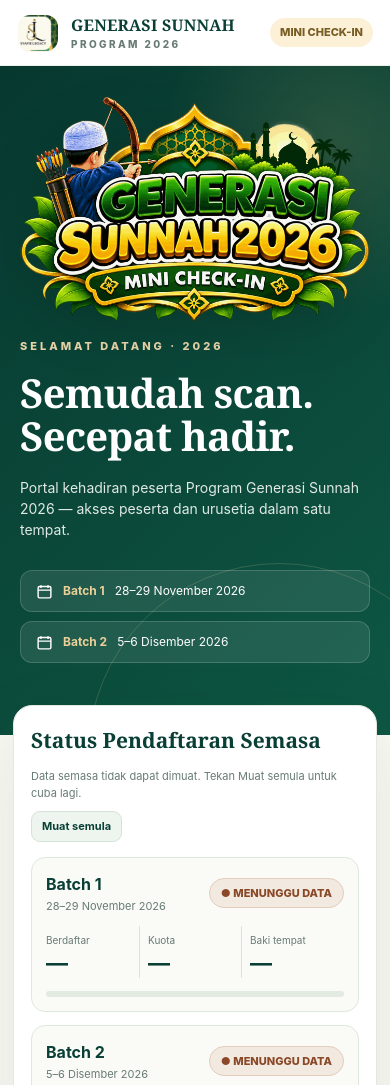
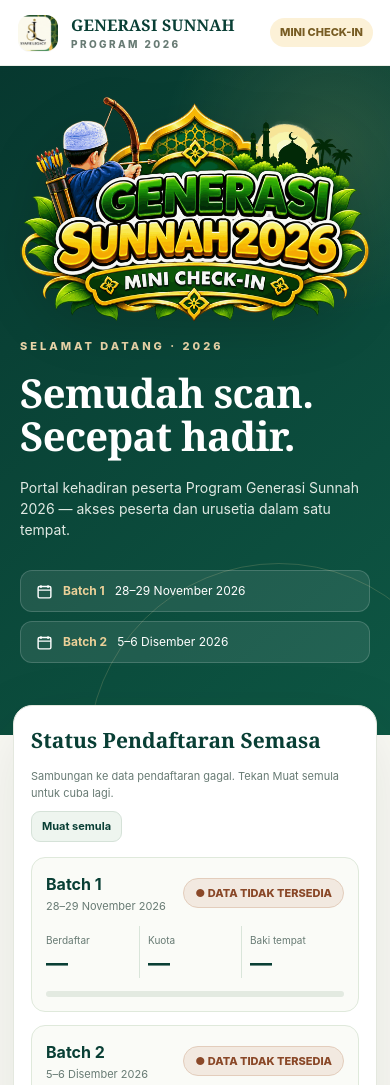
Before and after one commit to shafielegacy/generasisunnah, a plain HTML site: page index.html in a window 390 px wide. Shown: the top 1085 px of the page. Drawn offline with Linux system fonts and the light colour scheme; no server answers.

Commit message:
fix: show explicit quota connection failure on mobile instead of endless waiting

```diff
--- a/index.html
+++ b/index.html
@@ -103,12 +103,19 @@
     gsQuotaUpdated.textContent=/^\d{4}-\d{2}-\d{2} \d{2}:\d{2}$/.test(t)?'Dikemas kini: '+t+' (MYT)':'Dikemas kini daripada spreadsheet';
   };
   function gsQuotaFailure(){
+    if(!gsQuotaLoaded){
+      for(const n of [1,2]){
+        const badge=document.getElementById('quotaStatus'+n);
+        badge.textContent='● DATA TIDAK TERSEDIA';
+        badge.classList.add('closed');
+      }
+    }
     gsQuotaUpdated.textContent=gsQuotaLoaded
       ?'Sambungan terganggu. Data terakhir mungkin tidak terkini — tekan Muat semula.'
-      :'Data semasa tidak dapat dimuat. Tekan Muat semula untuk cuba lagi.';
-    if(gsQuotaRetryCount<2&&!gsQuotaRetryTimer){
+      :'Sambungan ke data pendaftaran gagal. Tekan Muat semula untuk cuba lagi.';
+    if(gsQuotaRetryCount<1&&!gsQuotaRetryTimer){
       gsQuotaRetryCount++;
-      gsQuotaRetryTimer=setTimeout(()=>{gsQuotaRetryTimer=null;gsRefreshQuota();},gsQuotaRetryCount*5000);
+      gsQuotaRetryTimer=setTimeout(()=>{gsQuotaRetryTimer=null;gsRefreshQuota();},3000);
     }
   }
   function gsRefreshQuota(){
```
